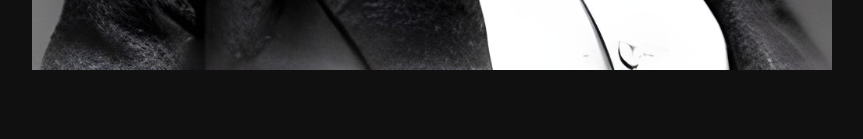
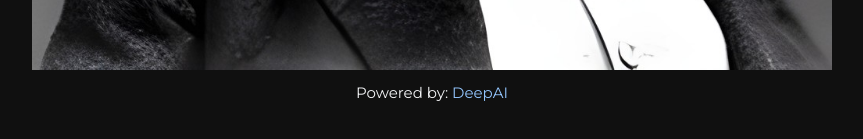
Before and after one commit to HSG424/txt-2-art, a Next.js app: page / in a window 1280 px wide. Shown: the part 991-1130 px from the top of the page, without its empty margins (208-1071 px from the left). Before the commit the page ends 1061 px from the top, so only its background shows below. Built offline with nearby package versions, Linux system fonts and the light colour scheme.

Commit message:
footer, README.md, imports and cleanup

```diff
--- a/src/components/Error.js
+++ b/src/components/Error.js
@@ -1,9 +1,7 @@
-function Error(props) {
+export function Error(props) {
   return (
     <div className={props.wrapperClassName}>
       <p className={props.contentClassName}>{props.children}</p>
     </div>
   );
 }
-
-export default Error;
--- /dev/null
+++ b/src/components/Footer.js
@@ -0,0 +1,18 @@
+export function Footer() {
+  return (
+    <div className="flex justify-center">
+      <footer className="mt-[12px]">
+        <p>
+          Powered by:{" "}
+          <a
+            href="https://deepai.org/"
+            className="text-blue-300 hover:text-blue-400"
+            target="_blank"
+          >
+            DeepAI
+          </a>
+        </p>
+      </footer>
+    </div>
+  );
+}
--- a/src/components/Loading.js
+++ b/src/components/Loading.js
@@ -1,13 +1,13 @@
 import { Fragment } from "react";
 import { loadingMsg } from "../config";
 
-function Loading(props) {
+export function Loading(props) {
   return (
     <Fragment>
       <div className="flex justify-center" role="status">
         <svg
           aria-hidden="true"
-          className="w-[37px] h-[37px] mr-2 text-gray-200 animate-spin dark:text-gray-600 fill-blue-600"
+          className="w-[38px] h-[38px] mt-[15px] mb-[24px] text-gray-700 animate-spin fill-blue-700"
           viewBox="0 0 100 101"
           fill="none"
           xmlns="http://www.w3.org/2000/svg"
@@ -24,10 +24,8 @@ function Loading(props) {
         <span className="sr-only">Loading...</span>
       </div>
       <div className="flex justify-center">
-        <p className={`${props.textStyle} mt-[21px]`}>{loadingMsg}</p>
+        <p className={props.textStyle}>{loadingMsg}</p>
       </div>
     </Fragment>
   );
 }
-
-export default Loading;
--- a/src/components/Logo.js
+++ b/src/components/Logo.js
@@ -1,11 +1,9 @@
 import Image from "next/image";
 
-function Logo() {
+export function Logo() {
   return (
     <div className="relative top-[20px] right-[6px]">
       <Image src="/logo-sm.png" alt="Logo" width={240} height={83} priority />
     </div>
   );
 }
-
-export default Logo;
--- a/src/components/MainImage.js
+++ b/src/components/MainImage.js
@@ -1,10 +1,9 @@
 import { Fragment, useContext } from "react";
 import { Context } from "../store/ContextProvider";
+import { Loading, Error } from ".";
 import Image from "next/image";
-import Loading from "./Loading";
-import Error from "./Error";
 
-function MainImage() {
+export function MainImage() {
   const { mode, generatedImage, isLoading, requestError } = useContext(Context);
 
   const imgSrc = generatedImage.url
@@ -13,7 +12,7 @@ function MainImage() {
 
   const boldStyle = "font-medium text-gray-50";
   const textStyle =
-    "w-[535px] text-center text-base leading-[30px] text-yellow-300";
+    "w-[535px] text-center text-base leading-[30px] border-b border-gray-700 pb-[27px] mb-[3px] px-[16px]";
 
   const imgTxt = generatedImage.text ? generatedImage.text : mode.img.text;
 
@@ -45,14 +44,15 @@ function MainImage() {
   );
 
   return requestError ? (
-    <Error wrapperClassName="flex justify-center" contentClassName={textStyle}>
+    <Error
+      wrapperClassName="flex justify-center mt-[5px]"
+      contentClassName={`${textStyle} text-red-700`}
+    >
       {requestError}
     </Error>
   ) : isLoading ? (
-    <Loading textStyle={textStyle} />
+    <Loading textStyle={`${textStyle} text-yellow-300`} />
   ) : (
     mainImg
   );
 }
-
-export default MainImage;
--- a/src/components/form/Button.js
+++ b/src/components/form/Button.js
@@ -5,7 +5,7 @@ export function Button(props) {
         className="mt-[15px] text-white bg-blue-700 hover:bg-blue-800 focus:ring-4 focus:ring-blue-300 rounded-3xl py-[11px] px-[24px] disabled:bg-blue-800"
         disabled={props.inputDisabled}
       >
-        Generate
+        {props.children}
       </button>
     </div>
   );
--- a/src/components/form/GenerateArtForm.js
+++ b/src/components/form/GenerateArtForm.js
@@ -1,9 +1,8 @@
 import { useState, useContext } from "react";
 import { Context } from "../../store/ContextProvider";
-import { Button, EnterText, SelectMode } from ".";
-import Error from "../Error";
+import { Button, EnterText, SelectMode, Error } from ".";
 
-function GenerateArtForm() {
+export function GenerateArtForm() {
   const [text, setText] = useState("");
   const [formError, setFormError] = useState("");
 
@@ -98,15 +97,13 @@ function GenerateArtForm() {
         placeholder="Write something clever..."
       />
 
-      <Button inputDisabled={inputDisabled} />
+      <Button inputDisabled={inputDisabled}>Generate</Button>
 
       {formError && (
-        <Error wrapperClassName="flex justify-end mt-[14px] text-[14px] text-yellow-300">
+        <Error wrapperClassName="flex justify-end mt-[14px] text-[14px] text-red-600">
           {formError}
         </Error>
       )}
     </form>
   );
 }
-
-export default GenerateArtForm;
--- a/src/components/form/index.js
+++ b/src/components/form/index.js
@@ -1,3 +1,4 @@
 export { Button } from "./Button";
 export { EnterText } from "./EnterText";
 export { SelectMode } from "./SelectMode";
+export { Error } from "../Error";
--- /dev/null
+++ b/src/components/index.js
@@ -0,0 +1,6 @@
+export { Logo } from "./Logo";
+export { MainImage } from "./MainImage";
+export { Footer } from "./Footer";
+export { Error } from "./Error";
+export { Loading } from "./Loading";
+export { GenerateArtForm } from "./form/GenerateArtForm";
--- a/src/config.js
+++ b/src/config.js
@@ -4,7 +4,7 @@ export const imgWidth = "800";
 export const imgHeight = "800";
 
 export const filterErrMsg =
-  "Txt2Art filters explicit content. The filtering system can often be too sensitive. Sorry, for the inconvenience. Please try again!";
+  "Error: Txt2Art filters explicit content and is often too sensitive. Sorry for the inconvenience. Please try again!";
 export const defaultErrMsg = "Error. Please try again.";
 
 export const loadingMsg =
--- a/src/pages/index.js
+++ b/src/pages/index.js
@@ -1,9 +1,7 @@
 import Head from "next/head";
-import GenerateArtForm from "../components/form/GenerateArtForm";
+import ContextProvider from "../store/ContextProvider";
+import { Logo, GenerateArtForm, MainImage, Footer } from "../components";
 import { Montserrat } from "next/font/google";
-import Logo from "../components/Logo";
-import MainImage from "../components/MainImage";
-import ContextProvider from "../store/ContextProvider";
 
 const mont = Montserrat({ subsets: ["latin"] });
 
@@ -14,7 +12,9 @@ export default function Home() {
         <title>Txt 2 Art</title>
         <meta name="robots" content="noindex" />
       </Head>
-      <div className={`${mont.className} text-[15px] text-gray-100 mt-[33px]`}>
+      <div
+        className={`${mont.className} text-[15px] text-gray-100 mt-[33px] pb-[49px]`}
+      >
         <header className="flex justify-center">
           <div className="flex justify-between w-[800px]">
             <Logo />
@@ -27,6 +27,8 @@ export default function Home() {
             <MainImage />
           </main>
         </div>
+
+        <Footer />
       </div>
     </ContextProvider>
   );
--- a/tailwind.config.js
+++ b/tailwind.config.js
@@ -1,18 +1,10 @@
 /** @type {import('tailwindcss').Config} */
 module.exports = {
   content: [
-    './src/pages/**/*.{js,ts,jsx,tsx,mdx}',
-    './src/components/**/*.{js,ts,jsx,tsx,mdx}',
-    './src/app/**/*.{js,ts,jsx,tsx,mdx}',
+    "./src/pages/**/*.{js,ts,jsx,tsx,mdx}",
+    "./src/components/**/*.{js,ts,jsx,tsx,mdx}",
+    "./src/app/**/*.{js,ts,jsx,tsx,mdx}",
   ],
-  theme: {
-    extend: {
-      backgroundImage: {
-        'gradient-radial': 'radial-gradient(var(--tw-gradient-stops))',
-        'gradient-conic':
-          'conic-gradient(from 180deg at 50% 50%, var(--tw-gradient-stops))',
-      },
-    },
-  },
+  theme: {},
   plugins: [],
-}
+};
```
Also changed, not shown: 1 other file (tests, documents, lock files or other folders).
